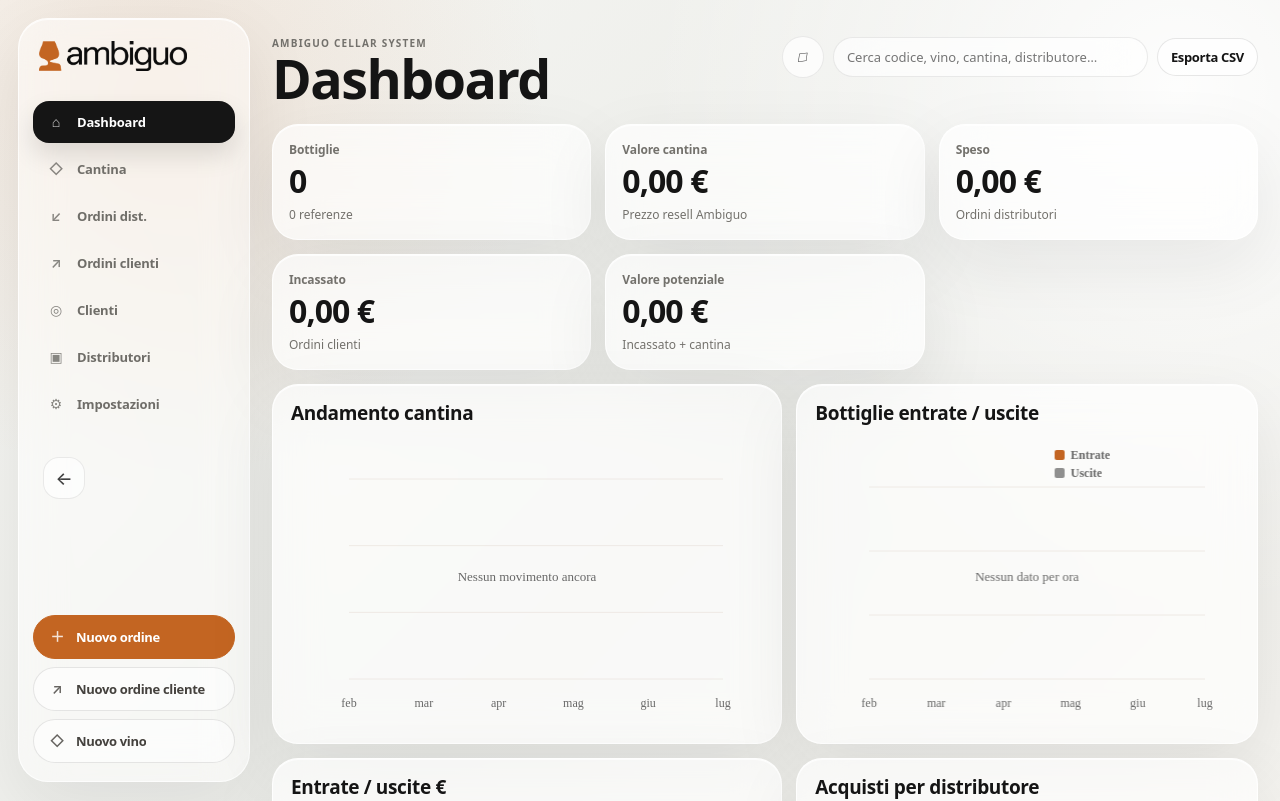
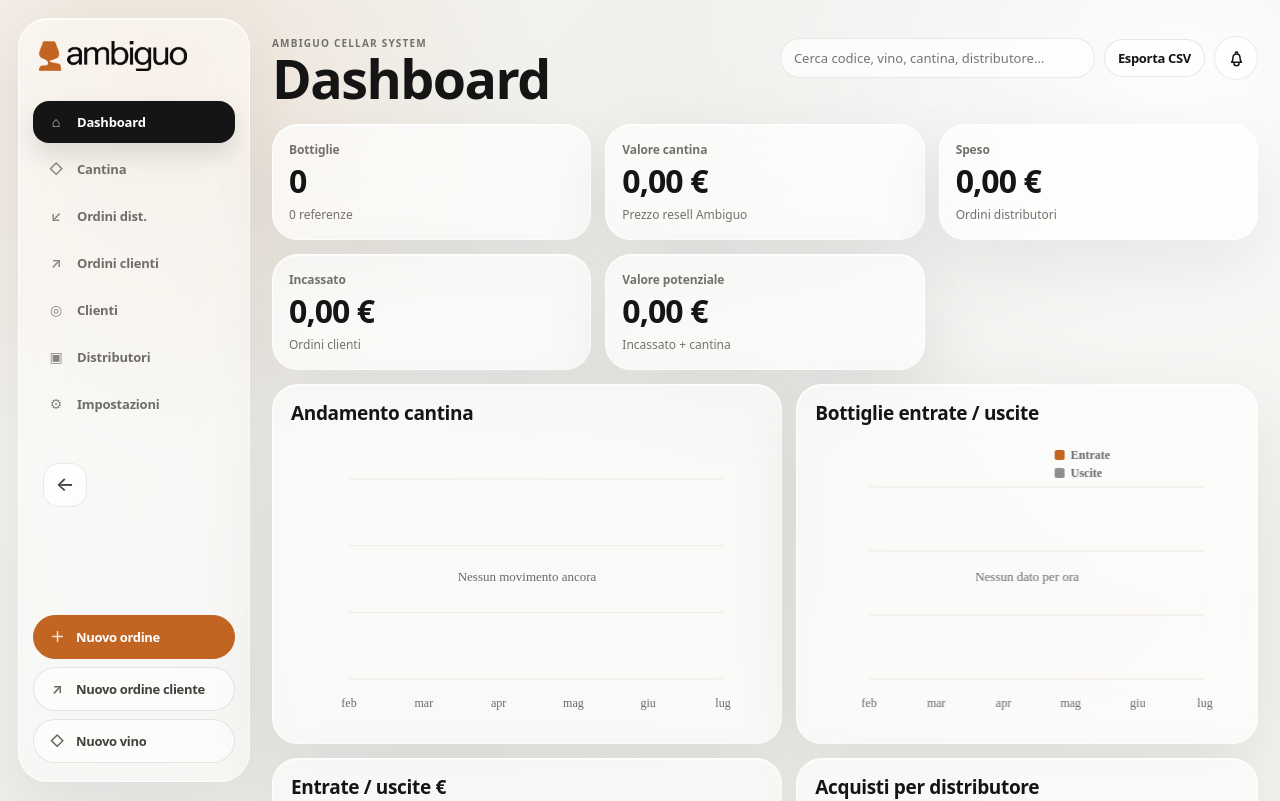
Before and after one commit to marco-ambiguo/ambiguo-dashboard, a website: page index.html in a window 1280 px wide. Shown: the top 801 px of the page. Drawn offline with Linux system fonts and the light colour scheme; a web font is replaced by a local one.

Commit message:
Fix notification bell position and sidebar toggle alignment

```diff
--- a/index.html
+++ b/index.html
@@ -48,9 +48,15 @@
           <h1 id="pageTitle">Dashboard</h1>
         </div>
         <div class="topbar-actions">
+          <input id="globalSearch" class="search" type="search" placeholder="Cerca codice, vino, cantina, distributore…" />
+          <button class="btn secondary" id="exportCsvBtn">Esporta CSV</button>
           <div class="notifications-wrap">
-            <button class="icon-btn notification-trigger" id="notificationBtn" type="button" aria-label="Apri notifiche" aria-expanded="false">
-              <span class="bell-icon">♢</span>
+            <button class="icon-btn notification-trigger" id="notificationBtn" type="button" aria-label="Apri notifiche" aria-expanded="false" title="Notifiche">
+              <svg class="bell-icon" viewBox="0 0 24 24" aria-hidden="true" focusable="false">
+                <path d="M15.2 18.1a3.2 3.2 0 0 1-6.4 0"/>
+                <path d="M5.8 16.7h12.4c-1.2-1.3-1.7-2.5-1.7-5.3 0-2.8-1.7-5-4.5-5s-4.5 2.2-4.5 5c0 2.8-.5 4-1.7 5.3Z"/>
+                <path d="M10.6 4.8a1.5 1.5 0 0 1 2.8 0"/>
+              </svg>
               <span class="notification-dot" id="notificationDot" hidden></span>
             </button>
             <div class="notification-menu" id="notificationMenu" hidden>
@@ -64,8 +70,6 @@
               <div class="notification-menu-body" id="notificationList"></div>
             </div>
           </div>
-          <input id="globalSearch" class="search" type="search" placeholder="Cerca codice, vino, cantina, distributore…" />
-          <button class="btn secondary" id="exportCsvBtn">Esporta CSV</button>
         </div>
       </header>
 
--- a/styles.css
+++ b/styles.css
@@ -833,3 +833,87 @@ h3,
 .app-shell.sidebar-collapsed .toggle-open { display: none !important; }
 .app-shell.sidebar-collapsed .toggle-closed { display: inline-grid !important; }
 @media (max-width: 900px) { .sidebar-collapse-row { display: none !important; } }
+
+/* --- FIX: centered sidebar toggle + notification bell after Export CSV --- */
+.sidebar-collapse-row {
+  width: 100% !important;
+  margin: 18px 0 0 !important;
+  padding: 0 0 0 10px !important;
+  display: flex !important;
+  align-items: center !important;
+  justify-content: flex-start !important;
+}
+.sidebar-toggle {
+  width: 44px !important;
+  height: 44px !important;
+  min-width: 44px !important;
+  min-height: 44px !important;
+  padding: 0 !important;
+  display: flex !important;
+  align-items: center !important;
+  justify-content: center !important;
+  line-height: 1 !important;
+  border-radius: 16px !important;
+  background: rgba(255,255,255,.72) !important;
+  border: 1px solid rgba(0,0,0,.08) !important;
+  box-shadow: none !important;
+}
+.sidebar-toggle .nav-icon {
+  width: 20px !important;
+  height: 20px !important;
+  min-width: 20px !important;
+  padding: 0 !important;
+  margin: 0 !important;
+  display: flex !important;
+  align-items: center !important;
+  justify-content: center !important;
+  line-height: 1 !important;
+  font-size: 20px !important;
+  font-weight: 500 !important;
+  transform: translateY(-1px) !important;
+}
+.app-shell.sidebar-collapsed .sidebar-collapse-row {
+  justify-content: center !important;
+  padding: 0 !important;
+}
+.topbar-actions {
+  align-items: center !important;
+}
+.notifications-wrap {
+  order: 10 !important;
+  position: relative !important;
+  display: inline-flex !important;
+  align-items: center !important;
+  margin-left: 0 !important;
+}
+.notification-trigger {
+  width: 44px !important;
+  height: 44px !important;
+  min-width: 44px !important;
+  border-radius: 999px !important;
+  display: inline-flex !important;
+  align-items: center !important;
+  justify-content: center !important;
+  padding: 0 !important;
+  color: #141414 !important;
+}
+.bell-icon {
+  width: 19px !important;
+  height: 19px !important;
+  display: block !important;
+  transform: none !important;
+  fill: none !important;
+  stroke: currentColor !important;
+  stroke-width: 1.9 !important;
+  stroke-linecap: round !important;
+  stroke-linejoin: round !important;
+}
+.notification-menu {
+  right: 0 !important;
+  left: auto !important;
+  top: calc(100% + 10px) !important;
+}
+@media (max-width: 900px) {
+  .notifications-wrap { order: 10 !important; }
+  .notification-menu { right: 0 !important; left: auto !important; width: min(360px, calc(100vw - 28px)) !important; }
+}
```
